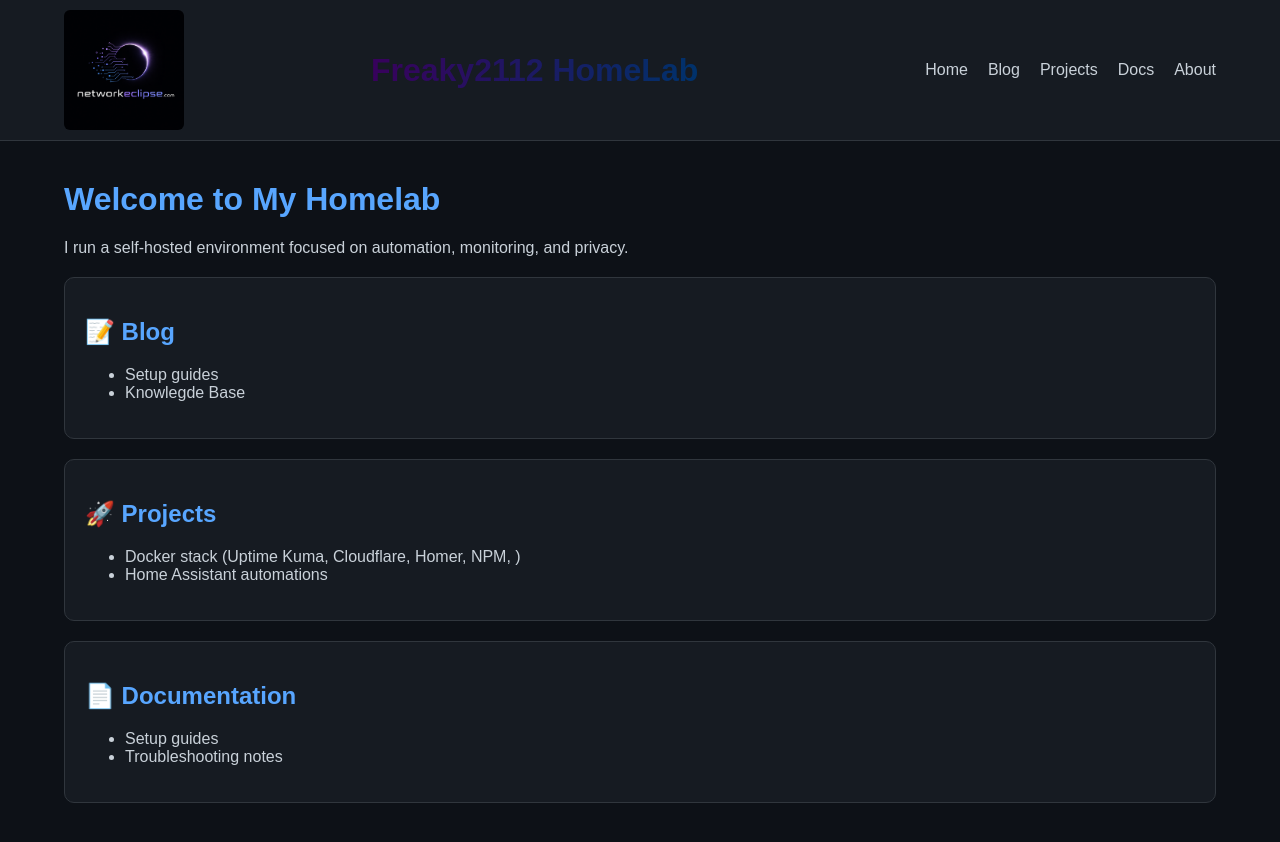
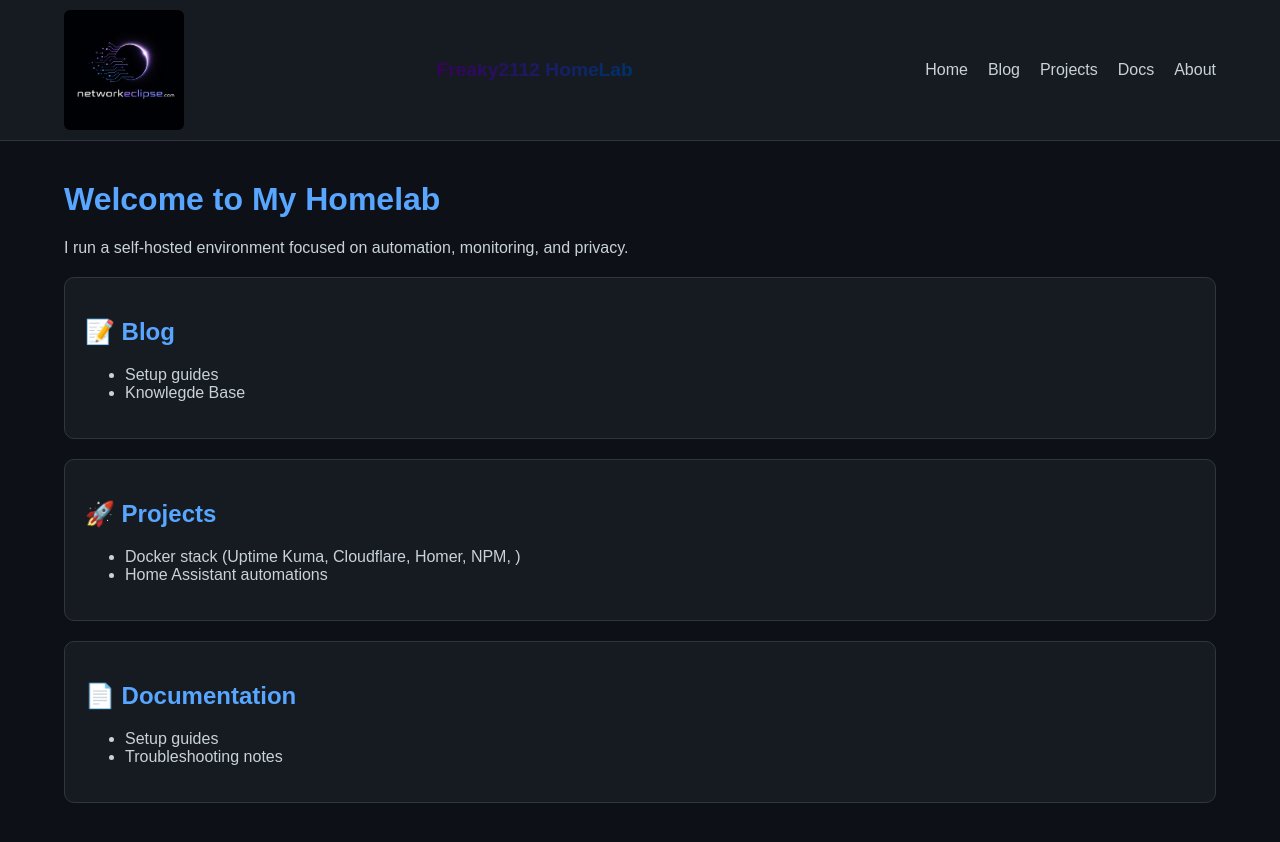
Before and after one commit to Freaky2112/freaky2112.github.io, a Jekyll site: the page built from index.md, in a window 1280 px wide. Shown: the top 842 px of the page. Built offline with Jekyll 4.4.1, drawn with Linux system fonts in a browser that asks for light colours.

Commit message:
try to change font size

```diff
--- a/assets/style.css
+++ b/assets/style.css
@@ -86,8 +86,6 @@ h1 {
   display: flex;
   align-items: center;
   gap: 10px; /* space between image and text */
-  font-size: 1.4rem;
-  font-weight: 700;
   color: #4704c2 !important;
   letter-spacing: 0.5px;
 }
@@ -99,7 +97,7 @@ h1 {
 }
 
 .logo-text {
-  font-size: 2rem;
+  font-size: larger;
   font-weight: 900;
 
   background: linear-gradient(90deg, #38015c, #00326b);
```
